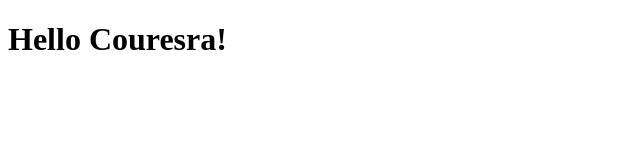
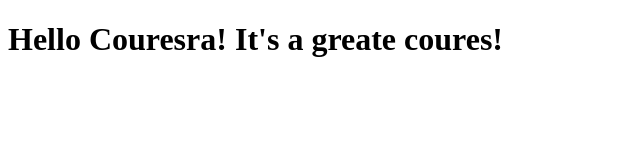
Before and after one commit to Dohyun822/coursera-test, a plain HTML site: page site/index.html in a window 1280 px wide. Shown: the whole page, without its empty margins (0-640 px from the left). Drawn offline with Linux system fonts and the light colour scheme.

Commit message:
Small addition to our page content.

```diff
--- a/site/index.html
+++ b/site/index.html
@@ -7,6 +7,6 @@
     <title>Hello Couresra!</title>
 </head>
 <body>
-<h1>Hello Couresra!</h1>
+<h1>Hello Couresra! It's a greate coures!</h1>
 </body>
 </html>
```
